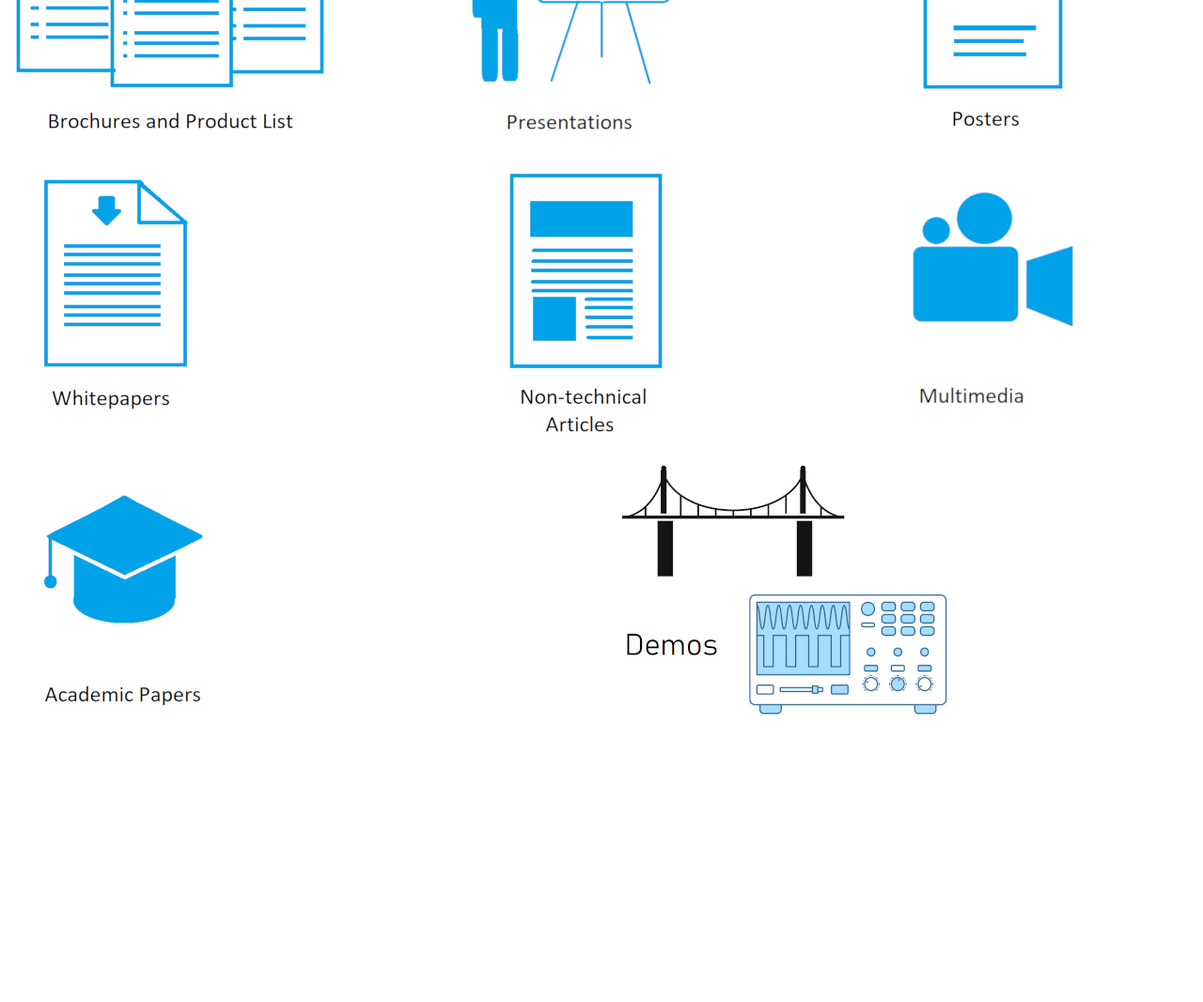
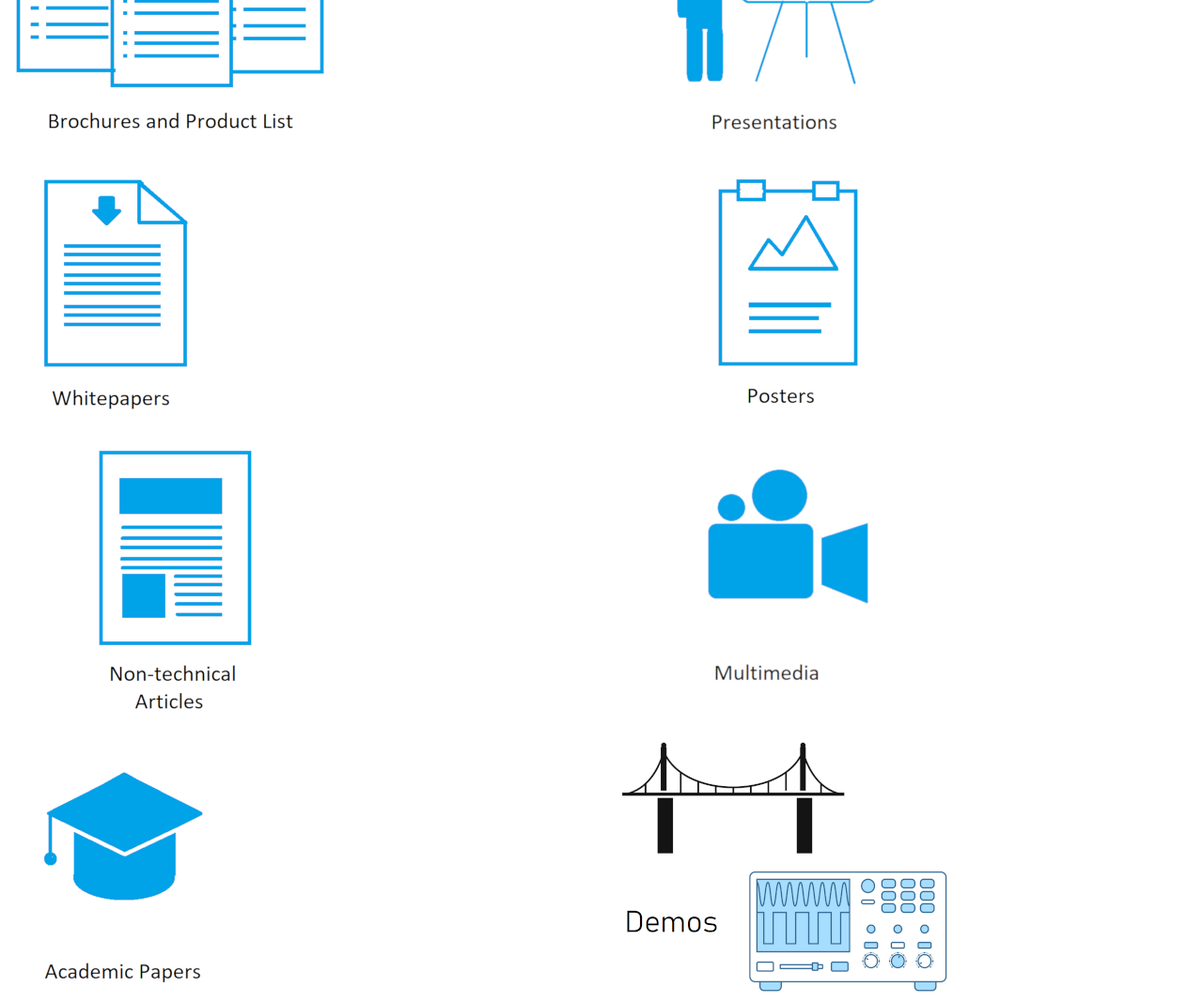
Before and after one commit to iBridgeMonitor/ibridgemonitor.github.io, a plain HTML site: page Resources/resources.html in a window 1280 px wide. Shown: the part 269-1336 px from the top of the page at 94% size. Before the commit the page ends 1041 px from the top, so only its background shows below. Drawn offline with nearby package versions, Linux system fonts and the light colour scheme.

```diff
--- a/Resources/resources.html
+++ b/Resources/resources.html
@@ -67,13 +67,6 @@
             <div class="col ">
                 <a href="./Presentations/presentations.html">   <img class="img-fluid" src="iconPresentation.png" class="mx-auto d-block"></a>
             </div>
-
-            <!-- Posters -->
-            <div class="col ">
-                <a href="./Posters/posters.html">       <img class="img-fluid" src="iconPosters.png" class="mx-auto d-block"></a>
-            </div>
-
-        </div>
         </div>
 
         <div class="container-fluid padding-0">
@@ -83,7 +76,16 @@
 
                     <a href="./WhitePapers/whitePapers.html">         <img class="img-fluid" src="iconWhitepapers.png" class="mx-auto d-block"></a>
                 </div>
+                <!-- Posters -->
+                <div class="col ">
+                    <a href="./Posters/posters.html">       <img class="img-fluid" src="iconPosters.png" class="mx-auto d-block"></a>
+                </div>
 
+            </div>
+
+        </div>
+        <div class="container-fluid padding-0">
+            <div class="row">
                 <!-- Non-Technical Articles -->
                 <div class="col ">
                     <a href="./NonTechArticles/nonTechArticles.html">     <img class="img-fluid" src="iconNonTech.png" class="mx-auto d-block"></a>
@@ -94,7 +96,8 @@
                 </div>
             </div>
 
-
+        </div>
+            <div class="container-fluid padding-0">
                 <div class="row">
 
                     <div class="col ">
```
Also changed, not shown: iBWIM/report.html (+1 -0 lines), iBWIM/spacer2.png (added). Lines whose indentation alone changed are shown as unchanged.
